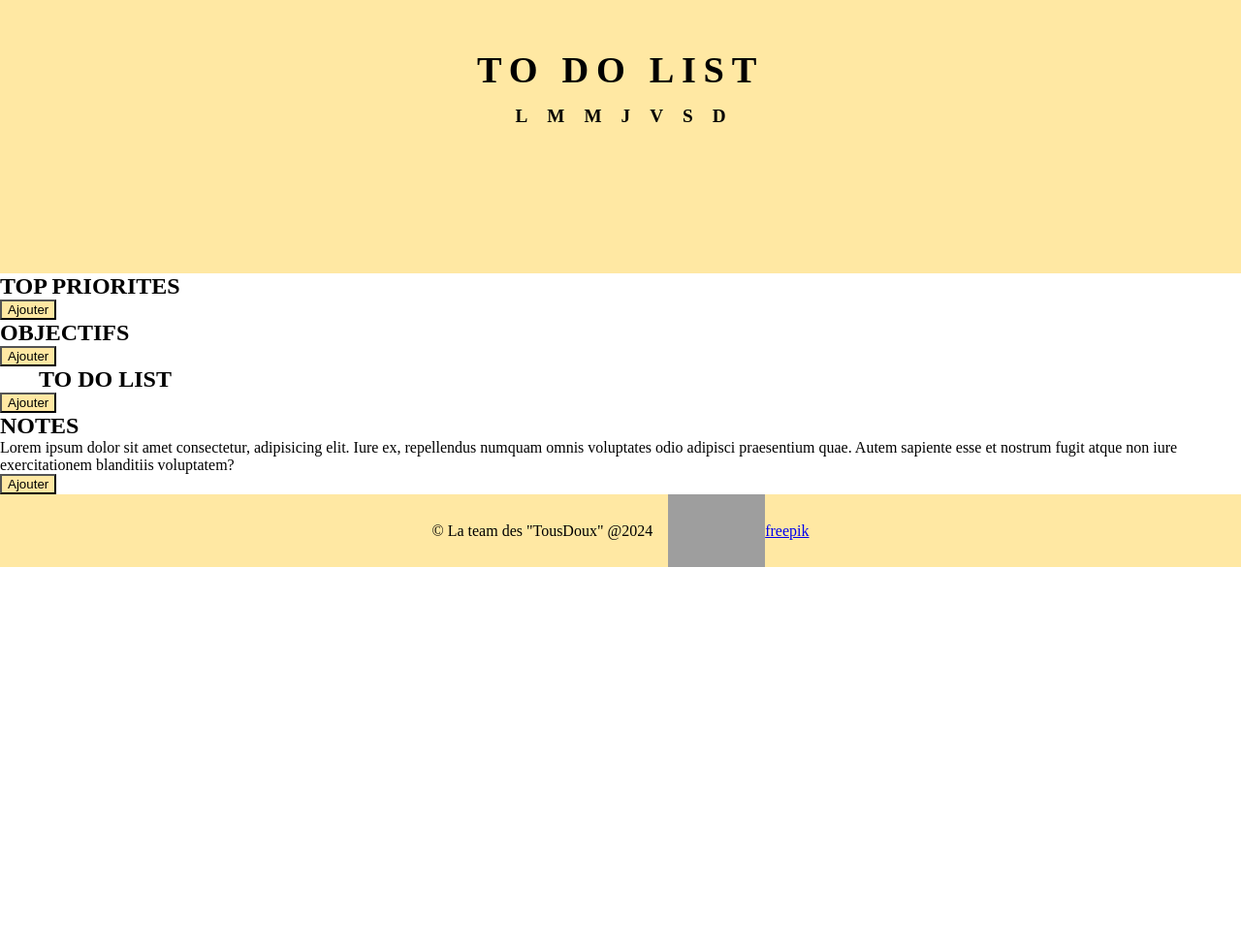
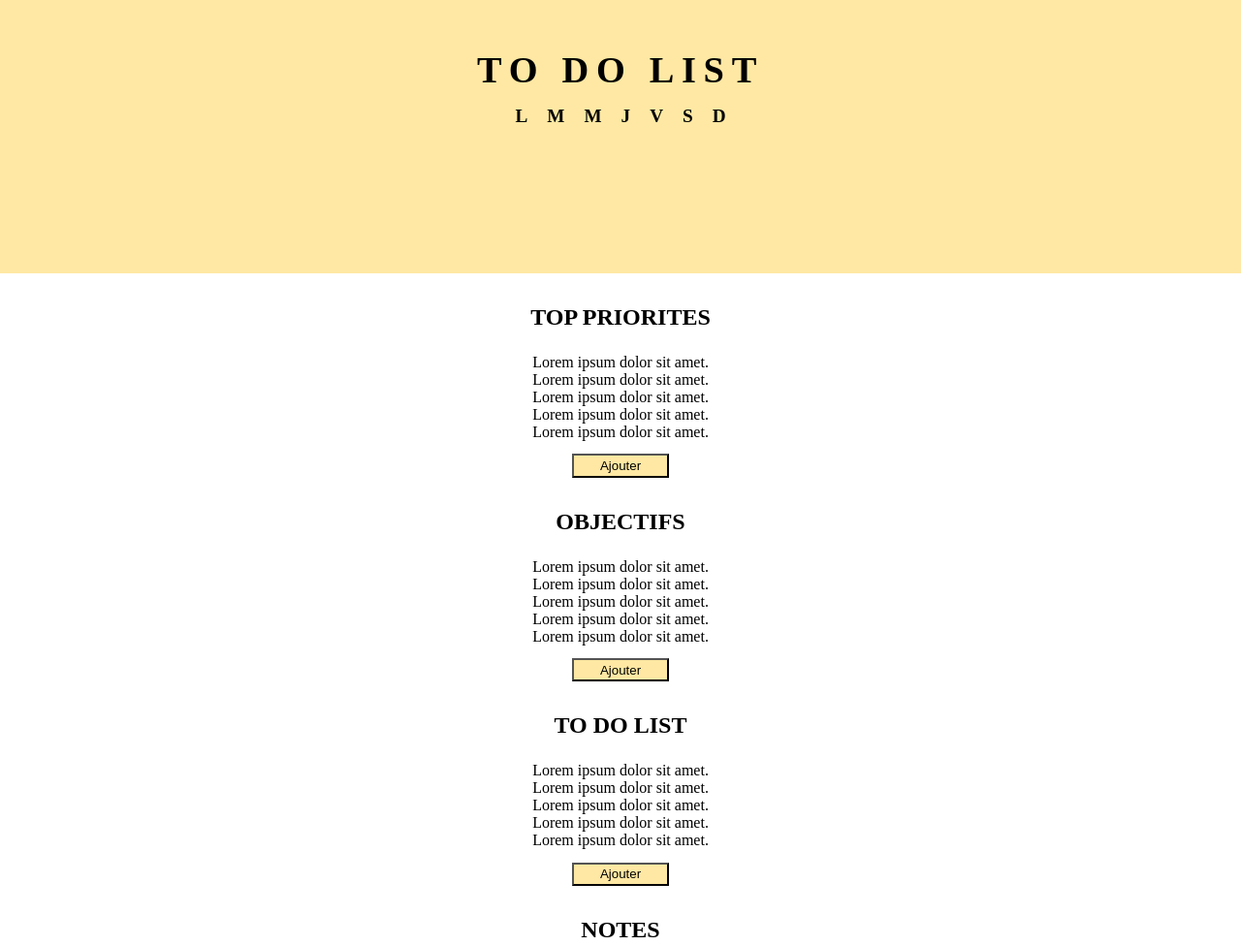
Before and after one commit to maldonae/Todolist, a plain HTML site: page index.html in a window 1280 px wide. Shown: the part 102-1078 px from the top of the page at 97% size. Before the commit the page ends 800 px from the top, so only its background shows below. Drawn offline with Linux system fonts and the light colour scheme; grey boxes are pictures that could not be loaded.

Commit message:
Modification de la mise en page du main

```diff
--- a/index.html
+++ b/index.html
@@ -1,4 +1,3 @@
-
 <!DOCTYPE html>
 <html lang="en">
   <head>
@@ -33,33 +32,33 @@
         <article>
           <h2 class="list-title">TOP PRIORITES</h2>
           <ul class="list">
-            <li class="list-element"></li>
-            <li class="list-element"></li>
-            <li class="list-element"></li>
-            <li class="list-element"></li>
-            <li class="list-element"></li>
+            <li class="list-element">Lorem ipsum dolor sit amet.</li>
+            <li class="list-element">Lorem ipsum dolor sit amet.</li>
+            <li class="list-element">Lorem ipsum dolor sit amet.</li>
+            <li class="list-element">Lorem ipsum dolor sit amet.</li>
+            <li class="list-element">Lorem ipsum dolor sit amet.</li>
           </ul>
           <button>Ajouter</button>
         </article>
         <article>
           <h2 class="list-title">OBJECTIFS</h2>
           <ul class="list">
-            <li class="list-element"></li>
-            <li class="list-element"></li>
-            <li class="list-element"></li>
-            <li class="list-element"></li>
-            <li class="list-element"></li>
+            <li class="list-element">Lorem ipsum dolor sit amet.</li>
+            <li class="list-element">Lorem ipsum dolor sit amet.</li>
+            <li class="list-element">Lorem ipsum dolor sit amet.</li>
+            <li class="list-element">Lorem ipsum dolor sit amet.</li>
+            <li class="list-element">Lorem ipsum dolor sit amet.</li>
           </ul>
           <button>Ajouter</button>
         </article>
         <article>
+          <h2 class="list-title">TO DO LIST</h2>
           <ul class="list">
-            <h2 class="list-title">TO DO LIST</h2>
-            <li class="list-element"></li>
-            <li class="list-element"></li>
-            <li class="list-element"></li>
-            <li class="list-element"></li>
-            <li class="list-element"></li>
+            <li class="list-element">Lorem ipsum dolor sit amet.</li>
+            <li class="list-element">Lorem ipsum dolor sit amet.</li>
+            <li class="list-element">Lorem ipsum dolor sit amet.</li>
+            <li class="list-element">Lorem ipsum dolor sit amet.</li>
+            <li class="list-element">Lorem ipsum dolor sit amet.</li>
           </ul>
           <button>Ajouter</button>
         </article>
--- a/styles.css
+++ b/styles.css
@@ -28,6 +28,9 @@
   font-weight: bold;
 }
 
+ul.list {
+  padding: 0;
+}
 li {
   list-style: none;
 }
@@ -49,3 +52,38 @@ footer {
   justify-content: center;
   background-color: #ffe8a3;
 }
+
+#lists-container {
+  display: flex;
+  justify-content: center;
+  align-items: center;
+  flex-direction: column;
+  /* gap: 2em; */
+}
+
+article:first-of-type{
+  padding-top: 2em;
+}
+
+article {
+  display: flex;
+  flex-direction: column;
+  align-items: center;
+  padding-bottom: 2em;
+}
+
+button {
+  padding: 0.2em 2em; /* a changer si nécessaire */
+}
+
+article button{
+  margin-top: 1em;
+}
+
+h2{
+  margin-bottom: 1em;
+}
+
+.list-element{
+   padding: 0;
+}
```
